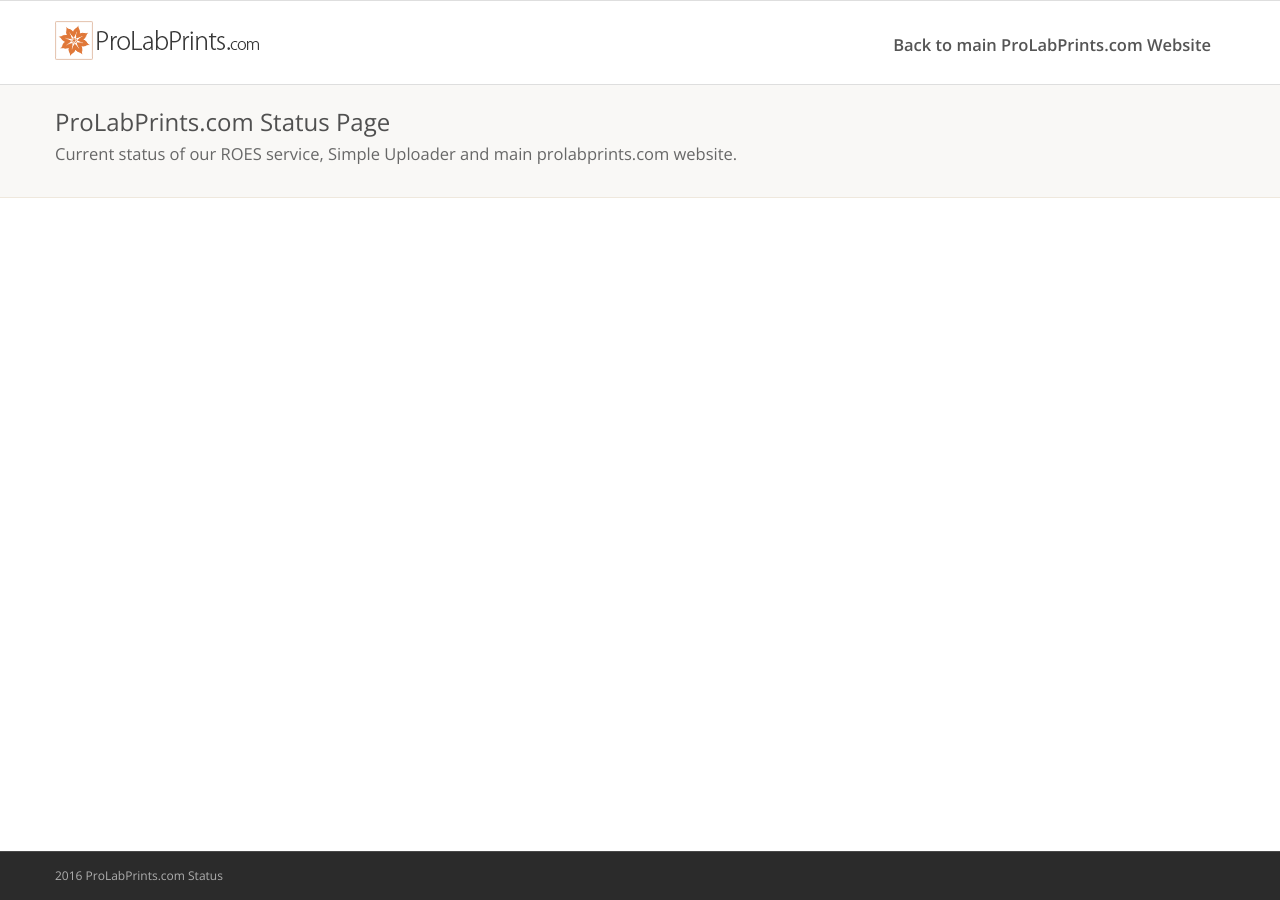
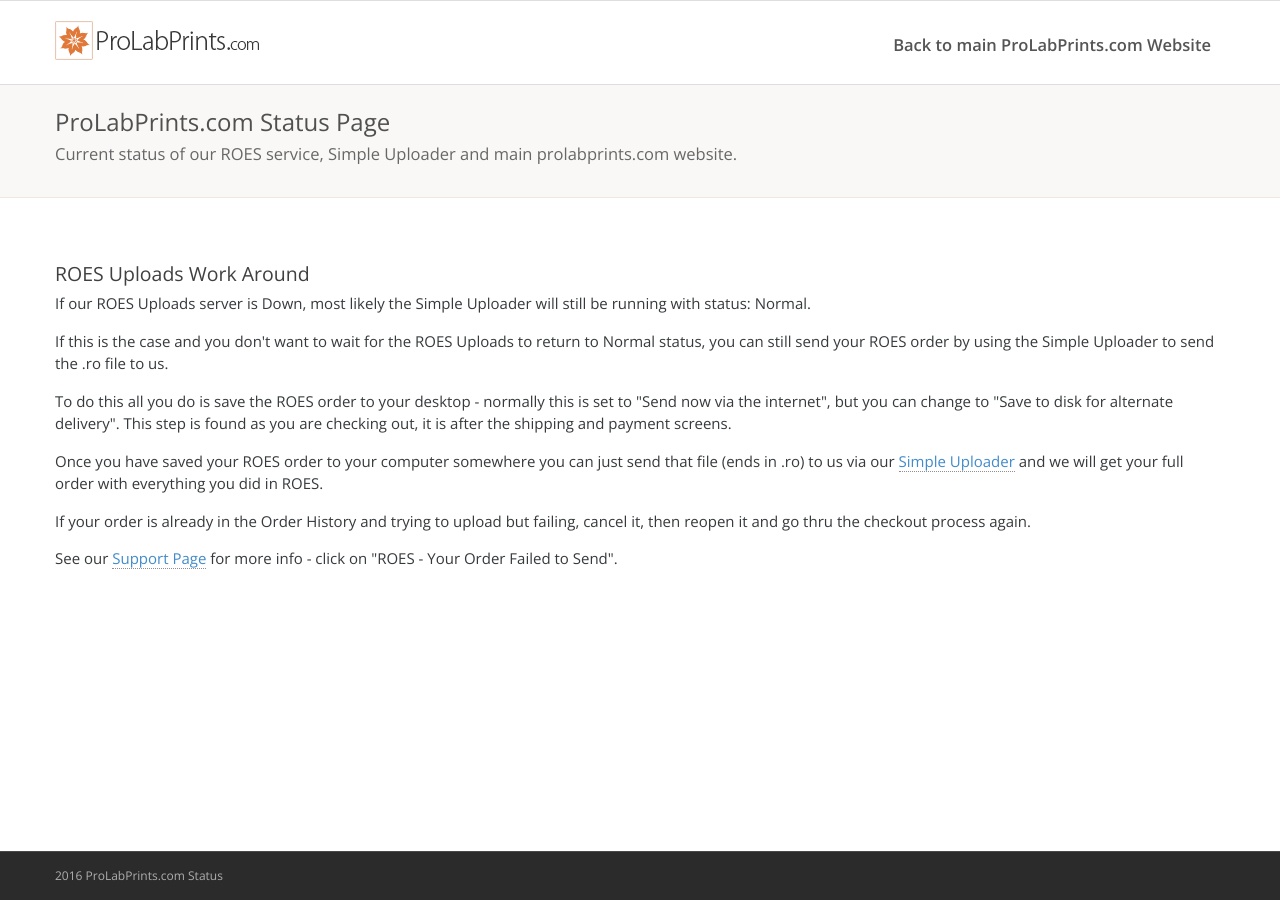
Before and after one commit to rdyar/plp-status, a Jekyll site: the page built from index.html, in a window 1280 px wide. Built offline with Jekyll 4.4.1, drawn with Linux system fonts in a browser that asks for light colours; a script that is not in the unit is left out.

Commit message:
added roes uplod down text, couple css changes, commented out unneeded js

```diff
--- a/_sass/helpers.scss
+++ b/_sass/helpers.scss
@@ -3,7 +3,7 @@
     text-align: center;
 }
 .pad-top{
-    padding-top:2rem;
+    padding-top:.5rem;
 }
 .pad-bottom{
 	padding-bottom: 25px;
--- a/_sass/upscuits.scss
+++ b/_sass/upscuits.scss
@@ -29,3 +29,4 @@
     width: 90px;
     text-align: center;
 }
+.well{padding-bottom:0px;}
--- a/assets/js/upscuits.js
+++ b/assets/js/upscuits.js
@@ -44,18 +44,18 @@
 		// $_lastUpdate = $('#last-update');
 
 		//translation
-		if (__language === false) {
-			$('.navbar-nav-language').remove();
-		} else {
-			$.i18n.init({
-				lng: __language,
-				fallbackLng: false,
-				detectLngQS: 'lang',
-				resGetPath: '/assets/js/locales/__lng__-__ns__.json'
-			}, function(t) {
-				$('[data-i18n]').i18n();
-			});
-		}
+		// if (__language === false) {
+		// 	$('.navbar-nav-language').remove();
+		// } else {
+		// 	$.i18n.init({
+		// 		lng: __language,
+		// 		fallbackLng: false,
+		// 		detectLngQS: 'lang',
+		// 		resGetPath: '/assets/js/locales/__lng__-__ns__.json'
+		// 	}, function(t) {
+		// 		$('[data-i18n]').i18n();
+		// 	});
+		// }
 
 		if (typeof(__apiKeys) == "undefined" || __apiKeys.length < 1) {
 			var $output = $(Mustache.render($('#no-monitors-template').html()));
@@ -133,6 +133,8 @@
 				break;
 		}
 		//ony show last month of logs
+		//something is wrong with this logic - if a monitor has not been down for more than 1 month it will show the last time
+		//regardless of if it was within 1 month.
 		var lastMonth = Date.parse('-1month');
 		for (var i in data.log) {
 			var log = data.log[i],
@@ -172,9 +174,9 @@
 		placeCharts($output);
 
 		//translate
-		if (__language !== false) {
-			$output.find('[data-i18n]').i18n();
-		}
+		// if (__language !== false) {
+		// 	$output.find('[data-i18n]').i18n();
+		// }
 
 		//attach popover listners
 		// $output.find('a.log').click(function() {
@@ -252,6 +254,8 @@
 	// }
 
 	/* set the icon in front of every log-line */
+
+
 	function getLogIcon() {
 		switch (parseInt(this.type, 10)) {
 			case 1:
--- a/index.html
+++ b/index.html
@@ -5,7 +5,9 @@
 active: yes
 ---
 	<div class="container">
-			<div id="server-container"></div>
+
+		<div id="server-container"></div>
+
 	</div>
 
 {% raw %}
@@ -23,7 +25,7 @@
 							{{#log}}
 								<li>
 									<span class="label label-{{labeltype}}"><i class="icon-{{typeicon}} icon-white"></i></span>
-									&nbsp;{{thedatetime}} PT
+									&nbsp;{{datetime}} PT  {{lastmonth}}
 								</li>
 							{{/log}}
 						</ul>
@@ -44,3 +46,12 @@
 		</div>
 	</script>
 {% endraw %}
+
+<h3>ROES Uploads Work Around</h3>
+<p>If our ROES Uploads server is Down, most likely the Simple Uploader will still be running with status: Normal.</p>
+<p>If this is the case and you don't want to wait for the ROES Uploads to return to Normal status, you can still send your ROES order
+by using the Simple Uploader to send the .ro file to us.</p>
+<p>To do this all you do is save the ROES order to your desktop - normally this is set to "Send now via the internet", but you can change to "Save to disk for alternate delivery". This step is found as you are checking out, it is after the shipping and payment screens.</p>
+<p>Once you have saved your ROES order to your computer somewhere you can just send that file (ends in .ro) to us via our <a href="http://prolabprints.com/order-online/simple-file-uploader/">Simple Uploader</a> and we will get your full order with everything you did in ROES.</p>
+<p>If your order is already in the Order History and trying to upload but failing, cancel it, then reopen it and go thru the checkout process again.</p>
+<p>See our <a href="http://prolabprints.com/support/">Support Page</a> for more info - click on "ROES - Your Order Failed to Send".</p>
```
